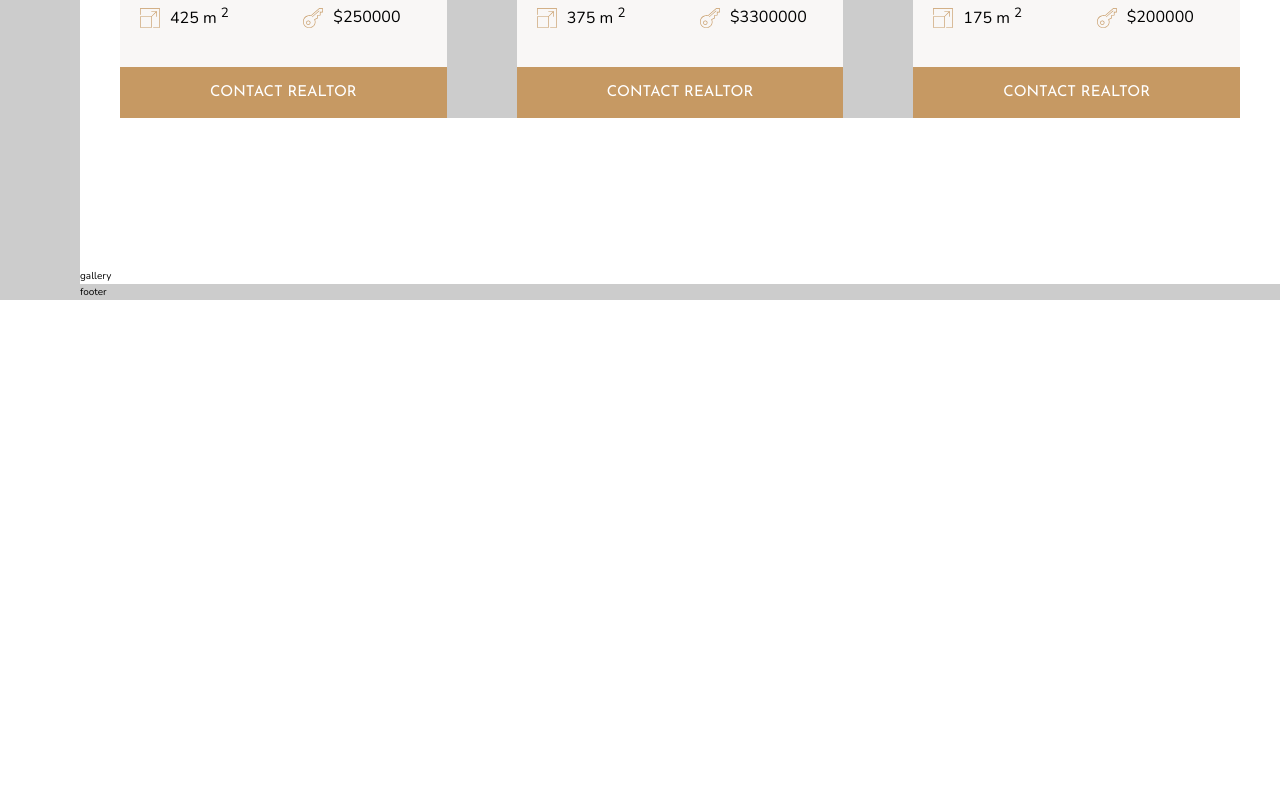
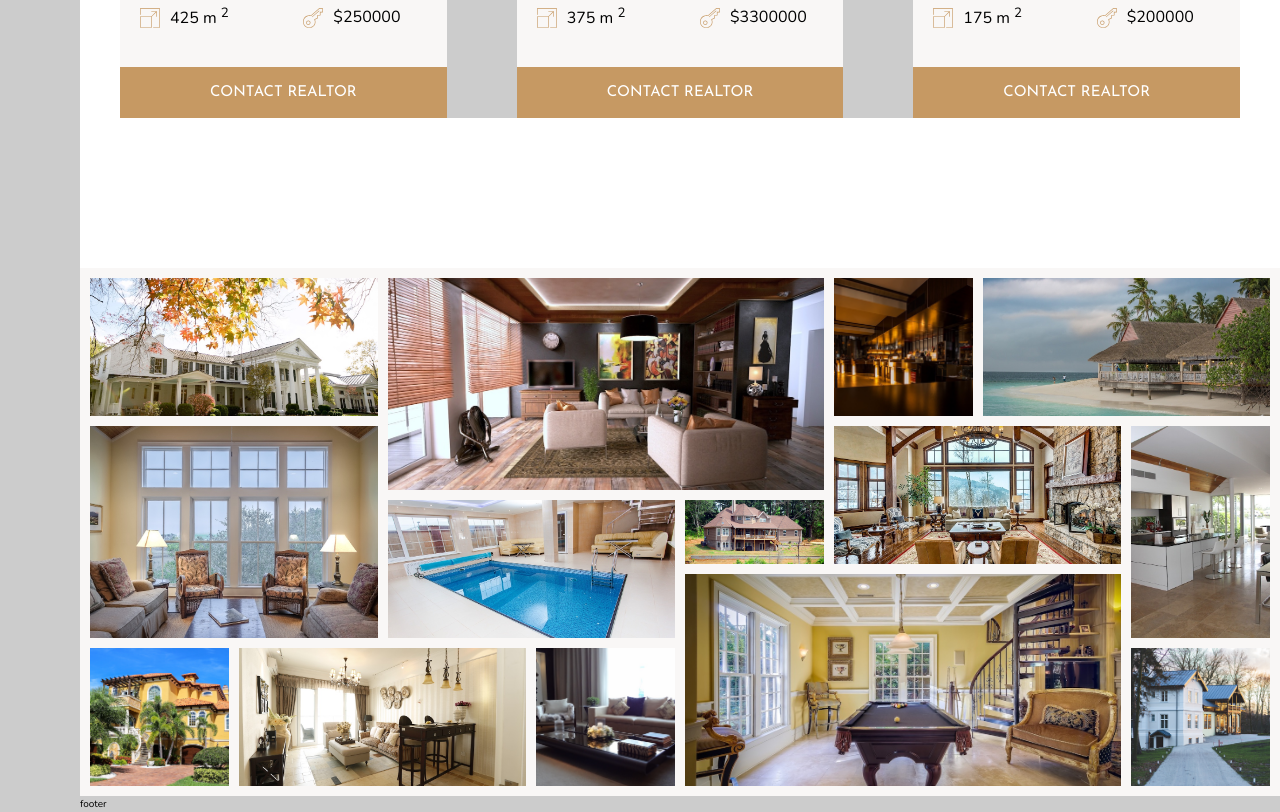
Before and after one commit to gogolab/nexter, a website: page index.html in a window 1280 px wide. Shown: the part 2829-3641 px from the top of the page. Before the commit the page ends 3129 px from the top, so only its background shows below. Drawn offline with nearby package versions, Linux system fonts and the light colour scheme.

Commit message:
finished gallery

```diff
--- a/index.html
+++ b/index.html
@@ -325,7 +325,49 @@
     </section>
 
     <section class="gallery">
-        gallery
+        <figure class="gallery__item gallery__item--1">
+            <img src="./img/gal-1.jpeg" alt="Gallery image 1" class="gallery__img">
+        </figure>
+        <figure class="gallery__item gallery__item--2">
+            <img src="./img/gal-2.jpeg" alt="Gallery image 2" class="gallery__img">
+        </figure>
+        <figure class="gallery__item gallery__item--3">
+            <img src="./img/gal-3.jpeg" alt="Gallery image 3" class="gallery__img">
+        </figure>
+        <figure class="gallery__item gallery__item--4">
+            <img src="./img/gal-4.jpeg" alt="Gallery image 4" class="gallery__img">
+        </figure>
+        <figure class="gallery__item gallery__item--5">
+            <img src="./img/gal-5.jpeg" alt="Gallery image 5" class="gallery__img">
+        </figure>
+        <figure class="gallery__item gallery__item--6">
+            <img src="./img/gal-6.jpeg" alt="Gallery image 6" class="gallery__img">
+        </figure>
+        <figure class="gallery__item gallery__item--7">
+            <img src="./img/gal-7.jpeg" alt="Gallery image 7" class="gallery__img">
+        </figure>
+        <figure class="gallery__item gallery__item--8">
+            <img src="./img/gal-8.jpeg" alt="Gallery image 8" class="gallery__img">
+        </figure>
+        <figure class="gallery__item gallery__item--9">
+            <img src="./img/gal-9.jpeg" alt="Gallery image 9" class="gallery__img">
+        </figure>
+        <figure class="gallery__item gallery__item--10">
+            <img src="./img/gal-10.jpeg" alt="Gallery image 10" class="gallery__img">
+        </figure>
+        <figure class="gallery__item gallery__item--11">
+            <img src="./img/gal-11.jpeg" alt="Gallery image 11" class="gallery__img">
+        </figure>
+        <figure class="gallery__item gallery__item--12">
+            <img src="./img/gal-12.jpeg" alt="Gallery image 12" class="gallery__img">
+        </figure>
+        <figure class="gallery__item gallery__item--13">
+            <img src="./img/gal-13.jpeg" alt="Gallery image 13" class="gallery__img">
+        </figure>
+        <figure class="gallery__item gallery__item--14">
+            <img src="./img/gal-14.jpeg" alt="Gallery image 14" class="gallery__img">
+        </figure>
+
     </section>
 
     <footer class="footer">
--- a/sass/_gallery.scss
+++ b/sass/_gallery.scss
@@ -1,3 +1,77 @@
 .gallery {
     grid-column: full-start / full-end;
+
+    display: grid;
+    grid-template-columns: repeat(8, 1fr);
+    grid-template-rows: repeat(7, 5vw);
+    grid-gap: 1rem;
+    padding: 1rem;
+
+    background-color: $color-grey-light-1;
+
+    &__item {
+        &--1 {
+            grid-row: 1 / span 2;
+            grid-column: 1 / span 2;
+        }
+        &--2 {
+            grid-row: 1 / span 3;
+            grid-column: 3 / span 3;
+        }
+        &--3 {
+            grid-row: 1 / span 2;
+            grid-column: 6 / span 1;
+        }
+        &--4 {
+            grid-row: 1 / span 2;
+            grid-column: 7 / span 2;
+        }
+        &--5 {
+            grid-row: 3 / span 3;
+            grid-column: 1 / span 2;
+        }
+        &--6 {
+            grid-row: 4 / span 2;
+            grid-column: 3 / span 2;
+        }
+        &--5 {
+            grid-row: 3 / span 3;
+            grid-column: 1 / span 2;
+        }
+        &--8 {
+            grid-row: 3 / span 2;
+            grid-column: 6 / span 2;
+        }
+        &--9 {
+            grid-row: 3 / span 3;
+            grid-column: 8 / span 1;
+        }
+        &--10 {
+            grid-row: 6 / span 2;
+            grid-column: 1 / span 1;
+        }
+        &--11 {
+            grid-row: 6 / span 2;
+            grid-column: 2 / span 2;
+        }
+        &--12 {
+            grid-row: 6 / span 2;
+            grid-column: 4 / span 1;
+        }
+        &--13 {
+            grid-row: 5 / span 3;
+            grid-column: 5 / span 3;
+        }
+        &--14 {
+            grid-row: 6 / span 2;
+            grid-column: 8 / span 1;
+        }
+    }
+
+    &__img {
+        width: 100%;
+        height: 100%;
+        display: block;
+        object-fit: cover;
+    }
 }
```
Also changed, not shown: css/style.css.
